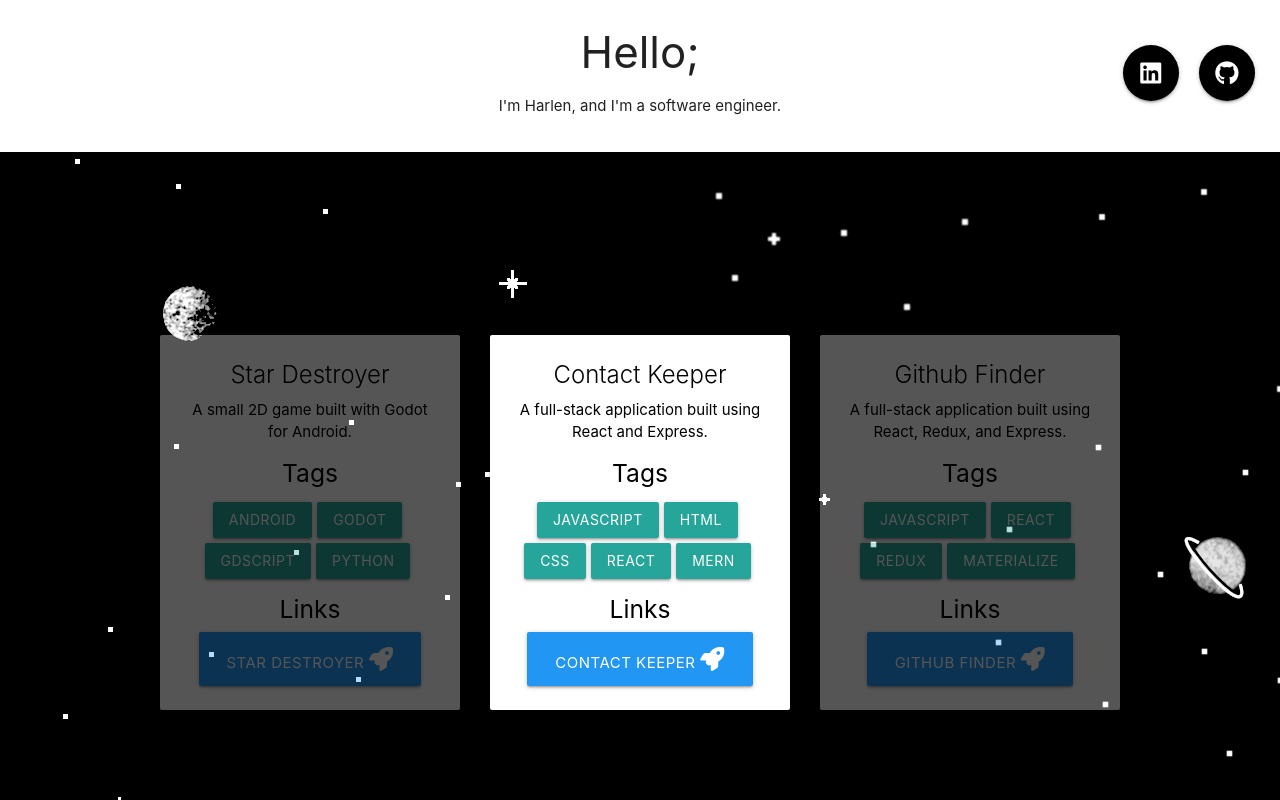
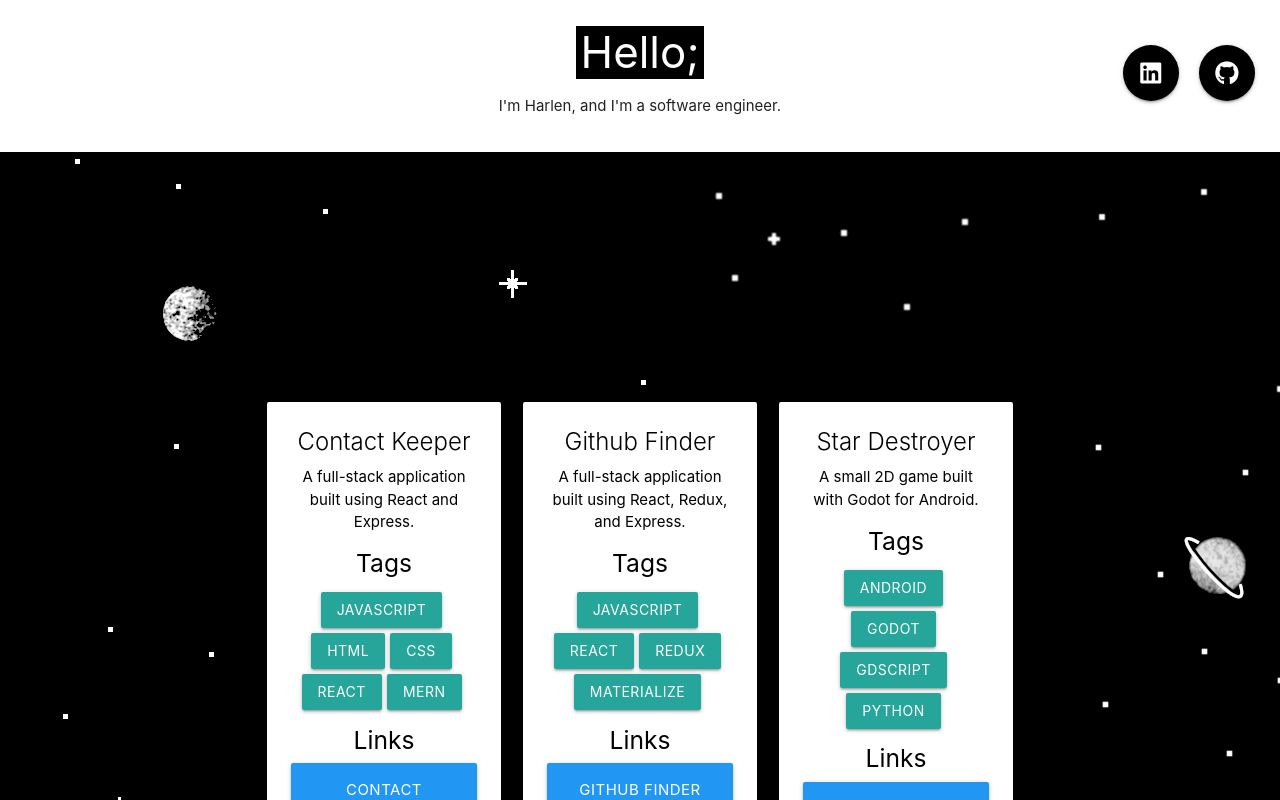
Before and after one commit to harlenkinsey/portfolio, a React (Create React App) app: page / in a window 1280 px wide. Shown: the top 800 px of the page. Built offline with nearby package versions, Linux system fonts and the light colour scheme; the HTML template or start-up script is replaced by a standard one.

Commit message:
removed carousel

```diff
--- a/src/App.css
+++ b/src/App.css
@@ -1,16 +1,27 @@
 .App {
   text-align: center;
-}
-
-.carousel {
-  height: 750px;
 }
 
 .copyright {
   padding: 25px 0px 0px 20px;
 }
 
-.social-icon-initial, .social-icon-subsequent {
+.card-container {
+  width: 75%;
+}
+
+.card {
+  margin-top: 50px;
+}
+
+.highlight {
+  background-color: black;
+  color: white;
+  padding: 0px 5px 0px 5px;
+}
+
+.social-icon-initial,
+.social-icon-subsequent {
   display: inline-block;
   padding: 20px;
 }
@@ -22,11 +33,6 @@
 .social-container {
   position: relative;
   float: right;
-}
-
-.carousel-item {
-  width: 275px !important;
-  height: 350px !important;
 }
 
 .tag {
@@ -43,25 +49,20 @@
 
 .background {
   width: 100%;
-  height: 900px;
+  padding: 100px 0px 50px 0px;
   background-image: url('./images/background-image-2.png');
 }
 
 ul {
-  margin: 0
+  margin: 0;
 }
 
-@media (min-width: 700px){
+@media (min-width: 700px) {
   #toast-container {
     top: auto !important;
     right: auto !important;
     bottom: 10%;
-    left:7%;
-  }
-
-  .carousel-item {
-    width: 300px !important;
-    height: 400px !important;
+    left: 7%;
   }
 
   .social-container {
@@ -72,11 +73,44 @@ ul {
 
   .background {
     width: 100%;
-    height: 900px;
+    padding: 200px 0px 25px 0px;
     background-image: url('./images/background-image.png');
   }
 
   .copyright {
     padding: 100px 0px 0px 20px;
   }
+
+  .card-container {
+    width: 85%;
+  }
 }
+
+@media (min-width: 1000px) {
+  #toast-container {
+    top: auto !important;
+    right: auto !important;
+    bottom: 10%;
+    left: 7%;
+  }
+
+  .social-container {
+    position: absolute;
+    right: 5px;
+    top: 25px;
+  }
+
+  .background {
+    width: 100%;
+    padding: 200px 0px 25px 0px;
+    background-image: url('./images/background-image.png');
+  }
+
+  .copyright {
+    padding: 100px 0px 0px 20px;
+  }
+
+  .card-container {
+    width: 60%;
+  }
+}
--- a/src/App.js
+++ b/src/App.js
@@ -1,6 +1,6 @@
 import React, { useState, useEffect } from 'react';
 import Header from './components/Header';
-import Background from './components/Background';
+import CardContainer from './components/CardContainer';
 import SocialMediaButtons from './components/SocialMediaButtons';
 import Copyright from './components/Copyright';
 
@@ -31,7 +31,7 @@ function App() {
 
       {window.innerWidth > 700 && <SocialMediaButtons />}
       <Header />
-      <Background />
+      <CardContainer />
       {window.innerWidth < 700 && <SocialMediaButtons />}
       {window.innerWidth < 700 && <Copyright />}
 
--- a/src/components/Background.js
+++ /dev/null
@@ -1,28 +0,0 @@
-import React, { useEffect } from 'react';
-import Carousel from './Carousel';
-import CarouselItem from './CarouselItem';
-import Copyright from './Copyright';
-
-import M from 'materialize-css/dist/js/materialize.js';
-
-const Background = () => {
-
-    useEffect(() => {
-        M.toast({html: 'Welcome!', classes: 'black white-text border'});
-        M.toast({html: 'You can swipe or drag to get to the next card.', classes: 'black white-text border'});
-    }, []);
-
-    return (
-        <div className='background'>
-            <Carousel items={[
-                <CarouselItem title='Contact Keeper' tags={['JavaScript', 'HTML', 'CSS', 'React', 'MERN']} description='A full-stack application built using React and Express.' link='https://serieux-croissant-39457.herokuapp.com/login'/>,
-                <CarouselItem title='Github Finder' tags={['JavaScript', 'React', 'Redux', 'Materialize']} description='A full-stack application built using React, Redux, and Express.' link='https://githubfinder901237.netlify.app'/>,
-                <CarouselItem title='Star Destroyer' tags={['Android', 'Godot', 'GDScript', 'Python']} description='A small 2D game built with Godot for Android.' link='https://play.google.com/store/apps/details?id=com.lonepixel.studios&hl=en_US'/>
-            ]}/>
-
-            {window.innerWidth > 700 && <Copyright textColor='white-text'/>}
-        </div>
-    )
-}
-
-export default Background
--- /dev/null
+++ b/src/components/CardContainer.js
@@ -0,0 +1,34 @@
+import React, { useEffect } from 'react';
+import ProjectCard from './ProjectCard';
+import Copyright from './Copyright';
+
+import M from 'materialize-css/dist/js/materialize.min.js';
+
+const CardContainer = () => {
+
+    useEffect(() => {
+        M.toast({html: 'Welcome!', classes: 'black white-text border'});
+        M.toast({html: 'You can swipe or drag to get to the next card.', classes: 'black white-text border'});
+    }, []);
+
+    return (
+        <div className='background'>
+            <div className='row card-container'>
+                <div className='col s12 m6 l4'>
+                    <ProjectCard title='Contact Keeper' tags={['JavaScript', 'HTML', 'CSS', 'React', 'MERN']} description='A full-stack application built using React and Express.' link='https://serieux-croissant-39457.herokuapp.com/login'/>
+                </div>
+                <div className='col s12 m6 l4'>
+                    <ProjectCard title='Github Finder' tags={['JavaScript', 'React', 'Redux', 'Materialize']} description='A full-stack application built using React, Redux, and Express.' link='https://githubfinder901237.netlify.app'/>
+                </div>
+                <div className='col s12 m6 l4'>
+                    <ProjectCard title='Star Destroyer' tags={['Android', 'Godot', 'GDScript', 'Python']} description='A small 2D game built with Godot for Android.' link='https://play.google.com/store/apps/details?id=com.lonepixel.studios&hl=en_US'/>
+                </div>
+            </div>
+
+            {window.innerWidth > 700 && <Copyright textColor='white-text'/>}
+
+        </div>
+    )
+}
+
+export default CardContainer
--- a/src/components/Carousel.js
+++ /dev/null
@@ -1,28 +0,0 @@
-import React, { useEffect } from 'react';
-import M from 'materialize-css/dist/js/materialize.js';
-
-const Carousel = ({ items }) => {
-
-    const carouselItems = items.map( item =>
-            <li key={item.props.title} >{item}</li>
-    );
-
-    useEffect(() => {
-        let element = document.querySelectorAll('.carousel');
-        M.Carousel.init(element, {indicators: true, shift: 30});
-
-        // Removes the click listener on carousel
-        // which was causing the click listeners on child buttons to not fire
-        let instance = M.Carousel.getInstance(element[0]);
-        instance.el.removeEventListener('click', instance._handleCarouselClickBound);
-
-    }, []);
-
-    return (
-            <div id='carousel' className='carousel center'>
-                <ul>{carouselItems}</ul>
-            </div>
-    )
-}
-
-export default Carousel
--- a/src/components/CarouselItem.js
+++ /dev/null
@@ -1,32 +0,0 @@
-import React from 'react';
-
-const CarouselItem = ({ title, description, tags, link }) => {
-
-    const tagsList = tags.map((tag) =>
-
-        <li key={tag} className='tag'>
-
-            <a className='waves-effect waves-light btn'>
-                {tag}
-            </a>
-
-        </li>
-        );
-
-    return (
-        <div className='carousel-item'>
-            <div className='card white'>
-                <div className='card-content black-text'>
-                    <span className='card-title'>{title}</span>
-                    <p>{description}</p>
-                    <h5>Tags</h5>
-                    <ul>{tagsList}</ul>
-                    <h5>Links</h5>
-                    <a href={link} target='_blank' className='waves-effect waves-light blue btn-large'>{title} {' '}<i className='fas fa-rocket'></i></a>
-                </div>
-            </div>
-        </div>
-    )
-}
-
-export default CarouselItem
--- a/src/components/Header.js
+++ b/src/components/Header.js
@@ -5,7 +5,7 @@ const Header = () => {
     return (
         <div className='row'>
             <div className='col s12'>
-                <h3 className='center-align'>Hello;</h3>
+                <h3 className='center-align'><span className='highlight'>Hello;</span></h3>
                 <p className='center-align'>I'm Harlen, and I'm a software engineer.</p>
             </div>
         </div>
--- /dev/null
+++ b/src/components/ProjectCard.js
@@ -0,0 +1,30 @@
+import React from 'react';
+
+const ProjectCard = ({ title, description, tags, link }) => {
+
+    const tagsList = tags.map((tag) =>
+
+        <li key={tag} className='tag'>
+
+            <a className='waves-effect waves-light btn'>
+                {tag}
+            </a>
+
+        </li>
+        );
+
+    return (
+        <div className='card white center'>
+            <div className='card-content black-text'>
+                <span className='card-title'>{title}</span>
+                <p>{description}</p>
+                <h5>Tags</h5>
+                <ul>{tagsList}</ul>
+                <h5>Links</h5>
+                <a href={link} target='_blank' className='waves-effect waves-light blue btn-large'>{title} {' '}<i className='fas fa-rocket'></i></a>
+            </div>
+        </div>
+    )
+}
+
+export default ProjectCard
```
Also changed, not shown: src/images/background-image-2.png.
